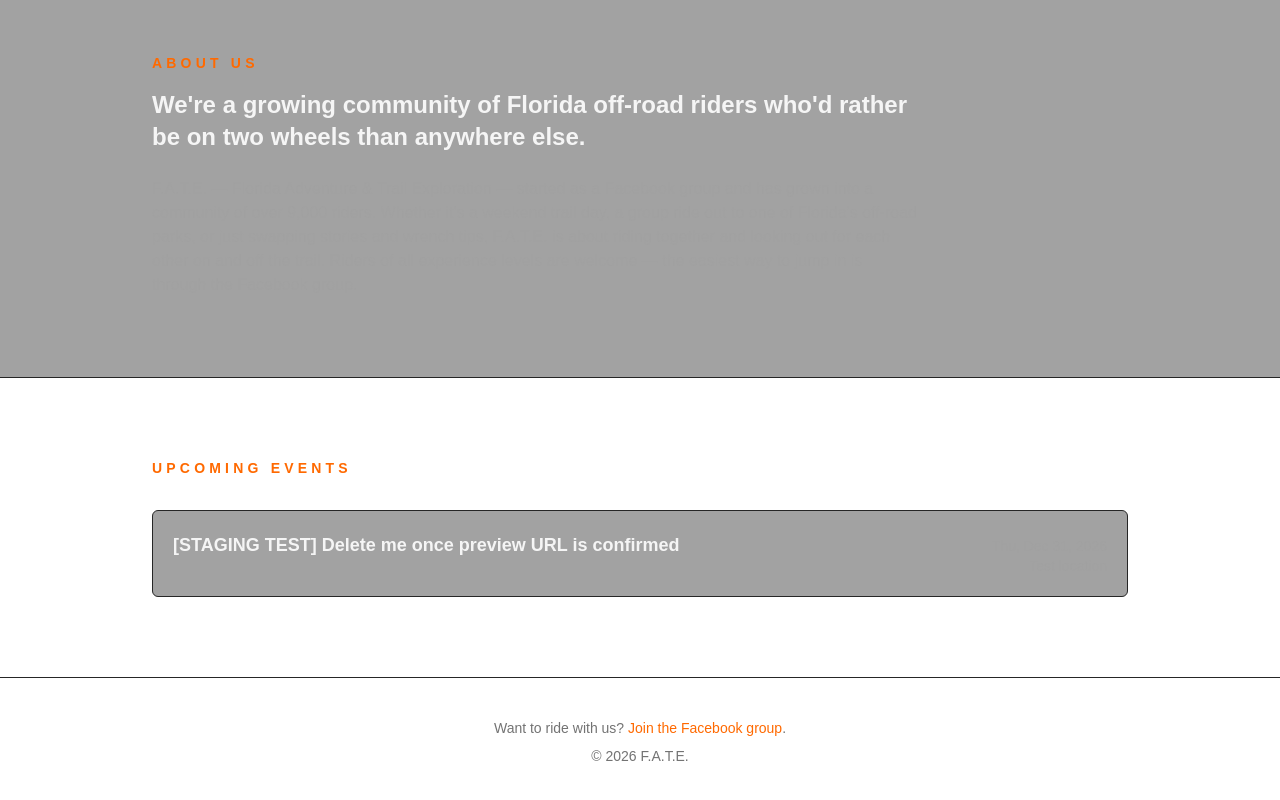
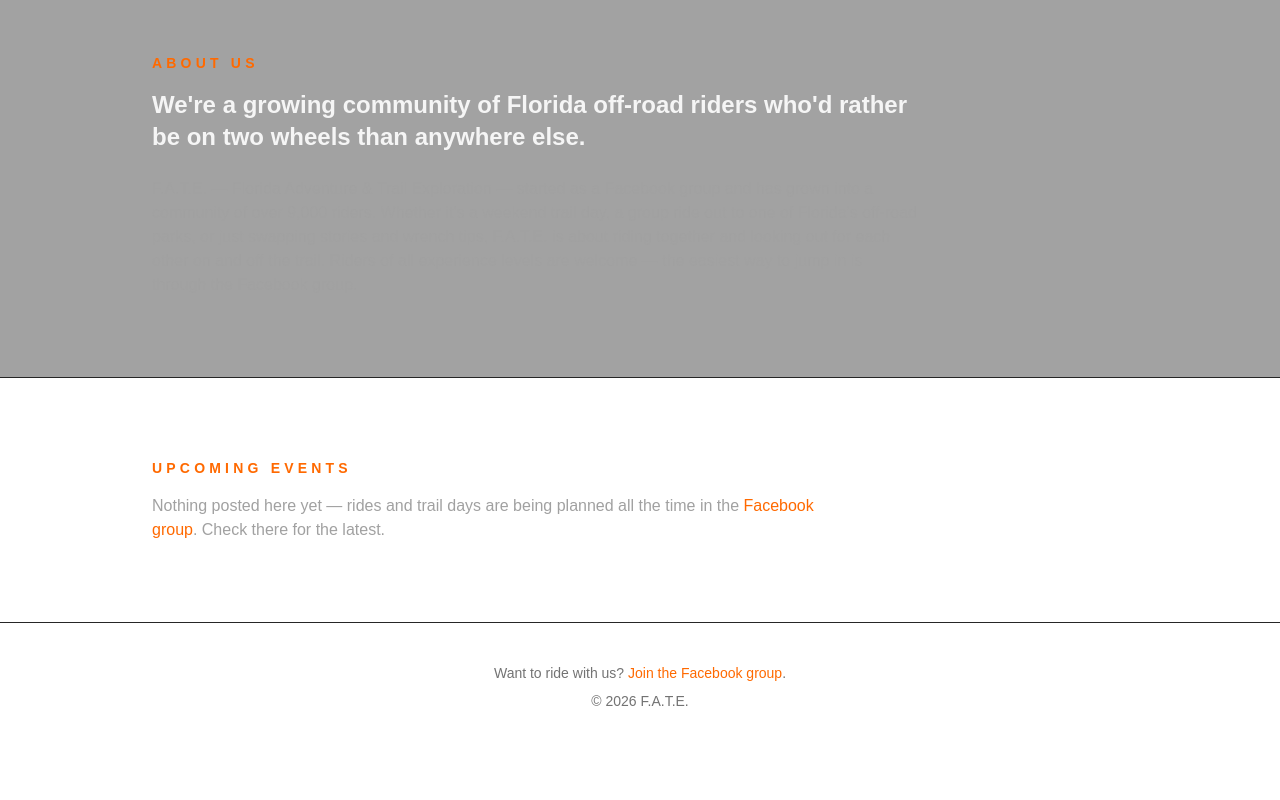
Before and after one commit to SkornF/fate, a Next.js app: page / in a window 1280 px wide. Shown: the part 647-1447 px from the top of the page. After the commit the page ends 1398 px from the top, so only its background shows below. Built offline with nearby package versions, Linux system fonts and the light colour scheme.

Commit message:
Remove staging test event

```diff
--- a/src/data/events.ts
+++ b/src/data/events.ts
@@ -8,10 +8,4 @@ export type FateEvent = {
 
 // Add new rides here. Keep dates in YYYY-MM-DD format.
 // Past events are automatically hidden from the site.
-export const events: FateEvent[] = [
-  {
-    title: "[STAGING TEST] Delete me once preview URL is confirmed",
-    date: "2026-12-31",
-    location: "Test location",
-  },
-];
+export const events: FateEvent[] = [];
```
